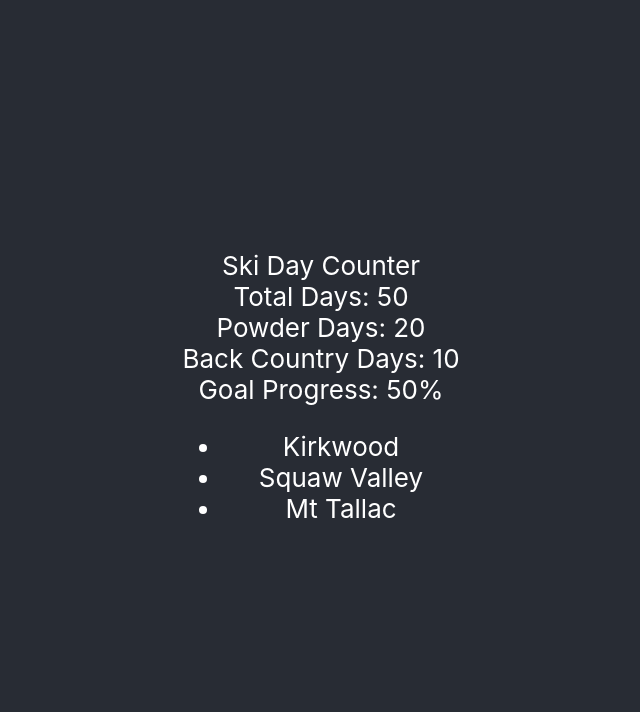
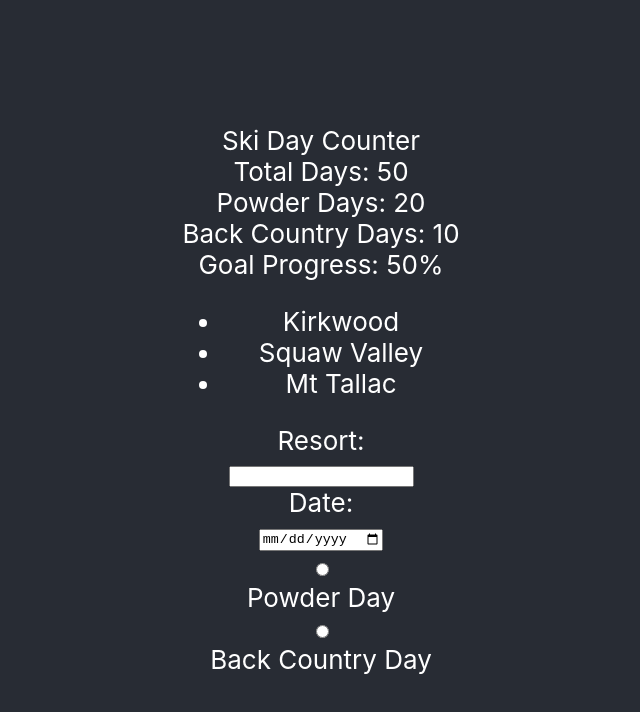
Before and after one commit to blondfro/react-essential-training, a React (Create React App) app: page / in a window 1280 px wide. Shown: the top 712 px of the page, without its empty margins (319-959 px from the left). Built offline with nearby package versions, Linux system fonts and the light colour scheme.

Commit message:
created a simple form. added to the app to test functionality.

```diff
--- a/src/App.js
+++ b/src/App.js
@@ -2,6 +2,7 @@
 import "./App.css";
 import SkiDayCounter from "./components/SkiDayCounter";
 import sampleData from "./data/sampleData";
+import SkiDayForm from "./components/SkiDayForm";
 
 function App() {
   let skiData = {
@@ -24,6 +25,7 @@
           goal={skiData.goal}
           skiDays={skiDays}
         />
+        <SkiDayForm />
       </header>
     </div>
   );
--- /dev/null
+++ b/src/components/SkiDayForm.js
@@ -0,0 +1,29 @@
+import React from "react";
+
+function SkiDayForm() {
+  return (
+    <form>
+      <label htmlFor="resort_name">Resort: </label>
+      <br />
+      <input id="resort_name" name="resort_form" type="text" />
+      <br />
+      <label htmlFor="resort_date">Date:</label> <br />
+      <input type="date" id="resort_date" name="resort_date" /> <br />
+      <input type="radio" id="powder_day" name="day_type" value="powder" />
+      <br />
+      <label htmlFor="powder_day">Powder Day</label>
+      <br />
+      <input
+        type="radio"
+        id="backCountry_day"
+        name="day_type"
+        value="backCountry"
+      />
+      <br />
+      <label htmlFor="backCountry_day">Back Country Day</label>
+      <br />
+    </form>
+  );
+}
+
+export default SkiDayForm;
```
